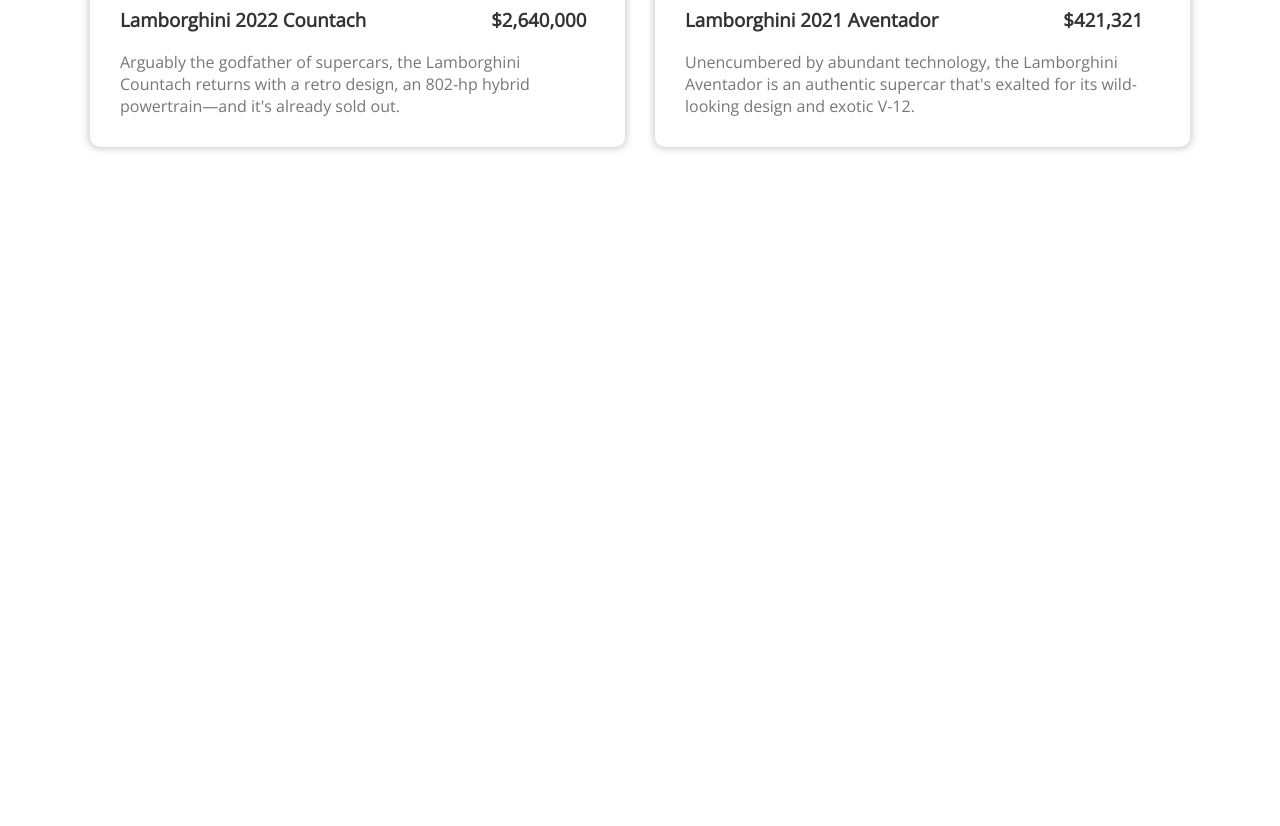
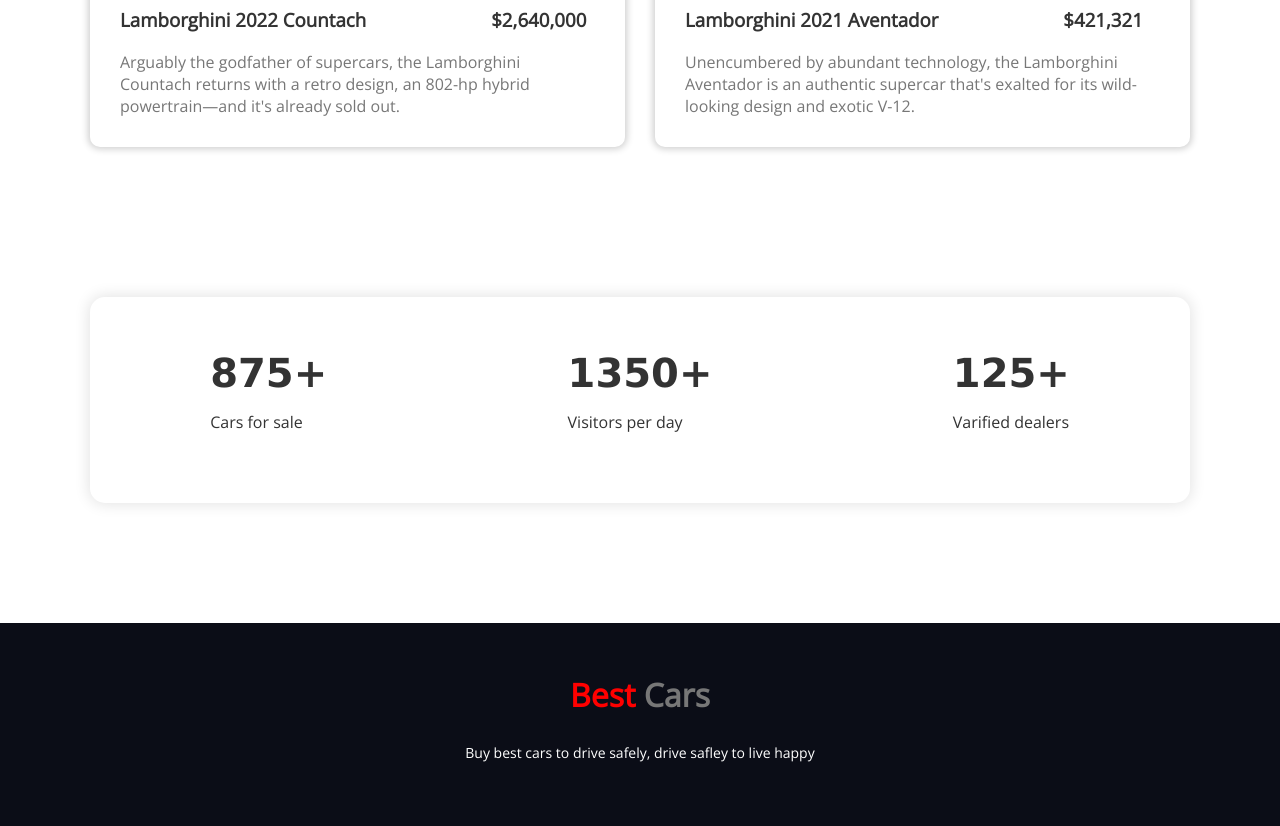
Before and after one commit to sumonkaysar/car-shop, a plain HTML site: page index.html in a window 1280 px wide. Shown: the part 1647-2473 px from the top of the page. Before the commit the page ends 1944 px from the top, so only its background shows below. Drawn offline with nearby package versions, Linux system fonts and the light colour scheme.

Commit message:
counter and footer added

```diff
--- a/index.html
+++ b/index.html
@@ -56,5 +56,25 @@
       </div>
     </div>
   </section>
+  <section class="cars-sale-and-dealers">
+    <div class="flex-container counters">
+      <div>
+        <h1>875+</h1>
+        <p>Cars for sale</p>
+      </div>
+      <div>
+        <h1>1350+</h1>
+        <p>Visitors per day</p>
+      </div>
+      <div>
+        <h1>125+</h1>
+        <p>Varified dealers</p>
+      </div>
+    </div>
+  </section>
+  <footer>
+    <h2><span class="red-color">Best</span> Cars</h2>
+    <p>Buy best cars to drive safely, drive safley to live happy</p>
+  </footer>
 </body>
 </html>
--- a/style.css
+++ b/style.css
@@ -82,3 +82,36 @@ body{
 .car-price{
   margin-left: 120px;
 }
+.cars-sale-and-dealers{
+  margin-bottom: 120px;
+}
+.counters{
+  width: 1100px;
+  justify-content: space-around;
+  margin: auto;
+  box-shadow: 0 0 15px 1px #e2e2e2;
+  border-radius: 15px;
+  padding: 20px 0;
+}
+.counters h1{
+  font-size: 40px;
+  font-family:Verdana, Geneva, Tahoma, sans-serif;
+  margin-bottom: 0;
+}
+.counters p{
+  margin-top: 15px;
+}
+footer{
+  text-align: center;
+  background-color: #0b0d17;
+  padding: 50px 0;
+}
+footer h2{
+  font-size: 32px;
+  color: #777;
+  margin-top: 0;
+}
+footer p{
+  font-size: 14px;
+  color: white;
+}
```
